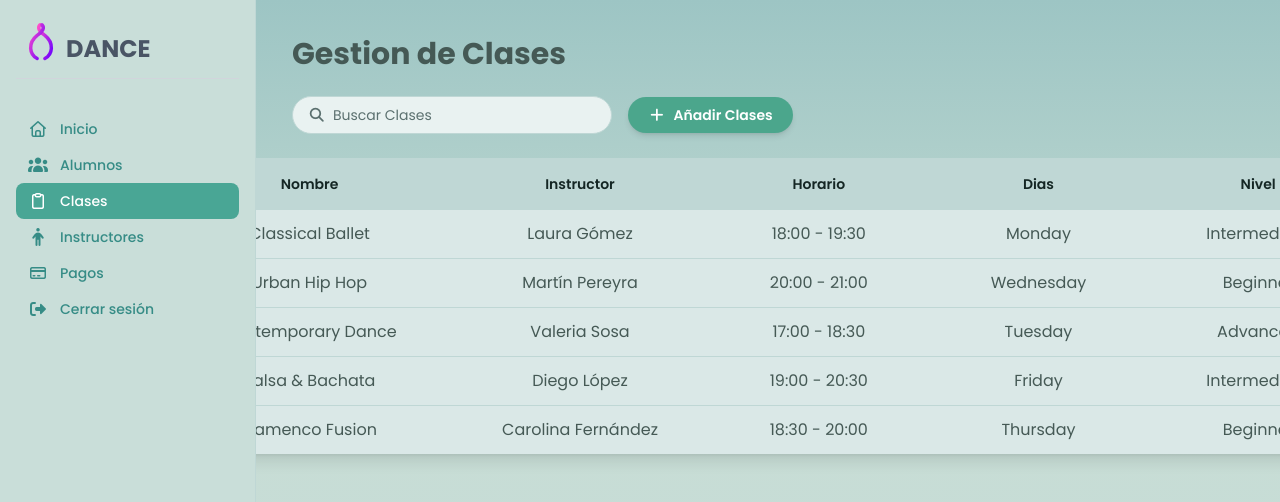
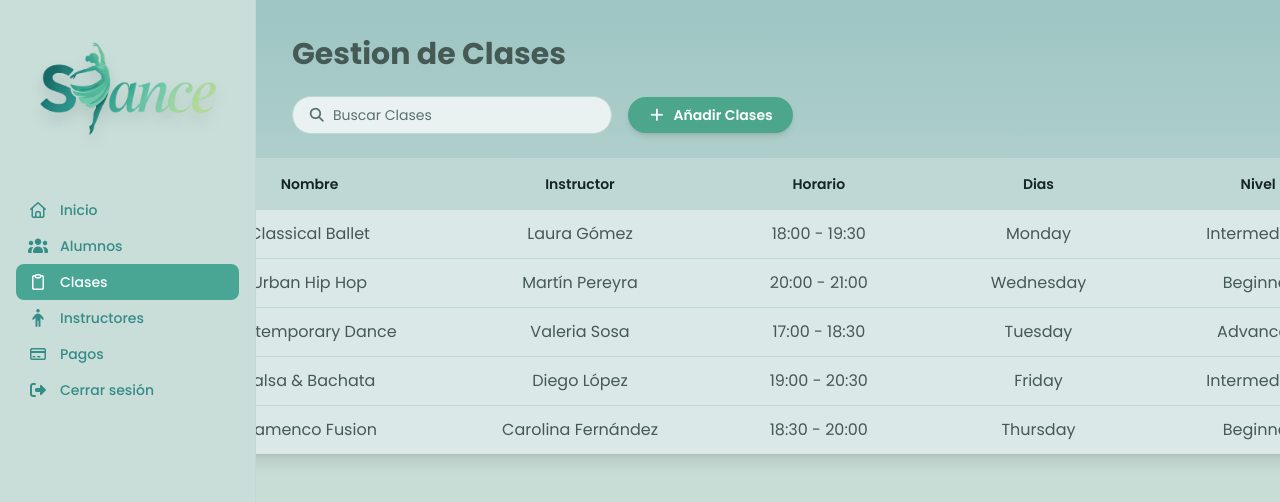
Before and after one commit to sbaute/Sdance-fontend, an Angular app: page /dashboard/class in a window 1280 px wide. Shown: the top 502 px of the page. Built offline with nearby package versions, Linux system fonts and the light colour scheme; sample sign-in values are in the browser's storage.

Commit message:
fix again

```diff
--- a/src/app/components/side-menu/side-menu-head/side-menu-head.html
+++ b/src/app/components/side-menu/side-menu-head/side-menu-head.html
@@ -1,17 +1,8 @@
- <div class="flex items-center justify-start mt-1 border-b border-gray-300">
-       <div class="mb-2">
-          <svg width="50" height="50" viewBox="0 0 260 260" xmlns="http://www.w3.org/2000/svg">
-            <defs>
-              <linearGradient id="grad" x1="0%" y1="0%" x2="100%" y2="100%">
-                <stop offset="0%" stop-color="#ff4ecb"/>
-                <stop offset="100%" stop-color="#6a00ff"/>
-              </linearGradient>
-            </defs>
-            <path d="M150 200 C190 180 200 120 150 80 C120 60 110 40 125 25"
-              stroke="url(#grad)" stroke-width="18" fill="none" stroke-linecap="round"/>
-            <path d="M110 200 C70 180 60 120 110 80 C140 60 150 40 135 25"
-              stroke="url(#grad)" stroke-width="18" fill="none" stroke-linecap="round"/>
-          </svg>
-       </div>
-       <span class="text-2xl text-gray-600 mr-5 font-bold">DANCE</span>
+    <!-- Logo -->
+    <div class="flex justify-center my-6">
+      <img
+        src="images/logo.png"
+        alt="Sdance Logo"
+        class="w-45 drop-shadow-xl object-contain"
+      />
     </div>
--- /dev/null
+++ b/src/app/interfaces/Paginated.ts
@@ -0,0 +1,5 @@
+export interface PageResponseDTO<T> {
+  items: T[];
+  totalElements: number;
+  currentPage: number;
+}
--- a/src/app/pages/student-page/student-page.ts
+++ b/src/app/pages/student-page/student-page.ts
@@ -17,6 +17,8 @@ export default class StudentPage {
   private studentService = inject(StudentService);
 
   students = signal<Student[]>([]);
+  totalStudents = signal(0);
+  currentPage = signal(0);
   errorMessage = signal<string | null>(null);
 
   studentKeys: (keyof Student | 'fullName')[] = [
@@ -38,7 +40,15 @@ export default class StudentPage {
 
 loadStudents(): void {
   this.studentService.getAll().subscribe({
-      next: (response) => this.students.set(response.data),
+    next: (response) => {
+
+      console.log('RESPONSE:', response);
+
+      this.students.set(response.data.items);
+      this.totalStudents.set(response.data.totalElements);
+      this.currentPage.set(response.data.currentPage);
+
+    },
     error: (err) => console.error('Error cargando estudiantes', err)
   });
 }
--- a/src/app/services/student-service.ts
+++ b/src/app/services/student-service.ts
@@ -1,47 +1,48 @@
 import { HttpClient, HttpErrorResponse } from '@angular/common/http';
 import { inject, Injectable } from '@angular/core';
 import { catchError, Observable, throwError } from 'rxjs';
+
 import { ResponseMessage } from '../interfaces/ResponseMessage';
 import { CreateStudent, Student } from '../interfaces/students/Student';
+import { PageResponseDTO } from '../interfaces/Paginated';
 
 @Injectable({
   providedIn: 'root'
 })
 export class StudentService {
+
   private http = inject(HttpClient);
   private apiUrl = 'http://localhost:8080/api/v1/students';
 
-  getAll(): Observable<ResponseMessage<Student[]>> {
-    return this.http.get<ResponseMessage<Student[]>>(this.apiUrl).pipe(
-      catchError(this.handleError)
-    );
+  getAll(page: number = 0): Observable<ResponseMessage<PageResponseDTO<Student>>> {
+    return this.http
+      .get<ResponseMessage<PageResponseDTO<Student>>>(`${this.apiUrl}?page=${page}`)
+      .pipe(catchError(this.handleError));
   }
 
   create(student: CreateStudent): Observable<ResponseMessage<Student>> {
-    return this.http.post<ResponseMessage<Student>>(this.apiUrl, student).pipe(
-      catchError(this.handleError)
-    );
+    return this.http
+      .post<ResponseMessage<Student>>(this.apiUrl, student)
+      .pipe(catchError(this.handleError));
   }
 
   private handleError(err: HttpErrorResponse) {
+
     let errorMsg = 'Error desconocido';
 
     if (err.status === 0) {
       errorMsg = 'No se pudo conectar con el servidor';
-    } else if (err.status === 401) {
+    }
+    else if (err.status === 401) {
       errorMsg = 'No autorizado. Inicia sesión nuevamente';
-    } else if (err.status === 403) {
+    }
+    else if (err.status === 403) {
       errorMsg = 'No tienes permisos para realizar esta acción';
-    } else if (err.error?.message) {
+    }
+    else if (err.error?.message) {
       errorMsg = err.error.message;
     }
 
     return throwError(() => new Error(errorMsg));
   }
-
-
-
-
-
-
 }
```
Also changed, not shown: src/app/components/page-header/page-header.html (+0 -12 lines). Lines whose indentation alone changed are shown as unchanged.
